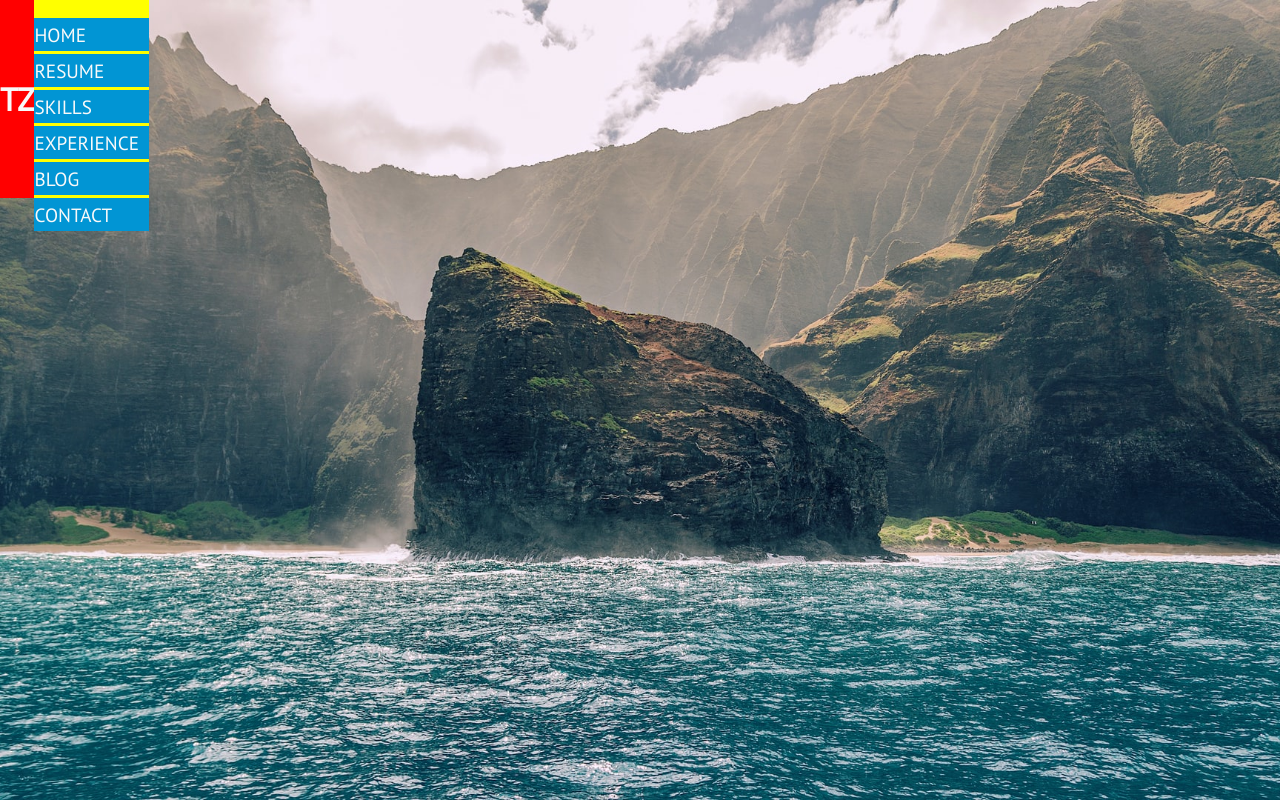
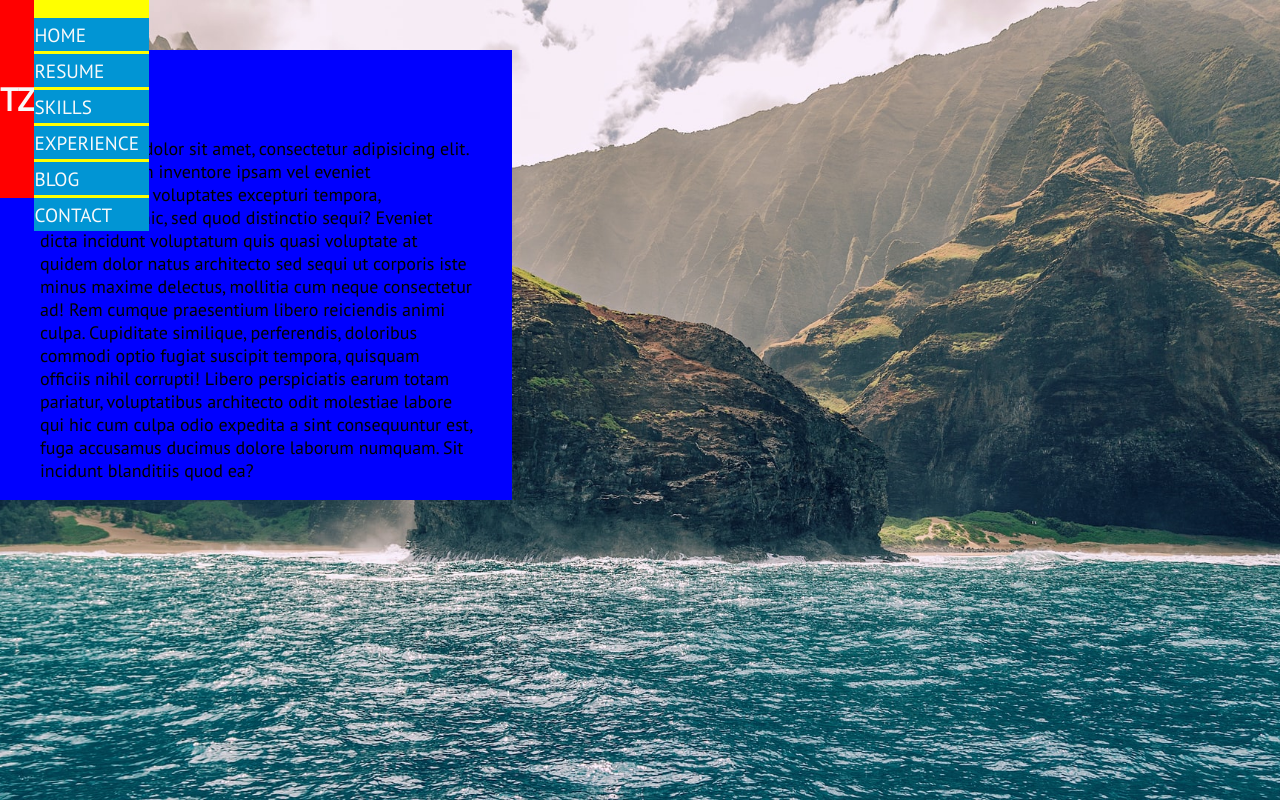
Before and after one commit to tzada8/troy-zada, a React (Create React App) app: page /blog in a window 1280 px wide. Built offline with nearby package versions, Linux system fonts and the light colour scheme.

Commit message:
added basic card frame for other pages

```diff
--- a/src/components/cards/blog/Blog.js
+++ b/src/components/cards/blog/Blog.js
@@ -1,10 +1,36 @@
 import React from "react";
 import "./Blog.css";
+import "../Cards.css";
 
 function Blog() {
    return (
-      <div>
-         <h1>BLOG</h1>
+      <div className="card-box">
+         <div className="card-container">
+            {/* TITLE OF CARD */}
+            <div className="card-title">
+               <h1>BLOG</h1>
+            </div>
+
+            {/* REST OF CONTENT */}
+            <div className="card-content">
+               <p>
+                  Lorem ipsum dolor sit amet, consectetur adipisicing elit.
+                  Totam aliquam inventore ipsam vel eveniet reprehenderit,
+                  voluptates excepturi tempora, accusantium hic, sed quod
+                  distinctio sequi? Eveniet dicta incidunt voluptatum quis quasi
+                  voluptate at quidem dolor natus architecto sed sequi ut
+                  corporis iste minus maxime delectus, mollitia cum neque
+                  consectetur ad! Rem cumque praesentium libero reiciendis animi
+                  culpa. Cupiditate similique, perferendis, doloribus commodi
+                  optio fugiat suscipit tempora, quisquam officiis nihil
+                  corrupti! Libero perspiciatis earum totam pariatur,
+                  voluptatibus architecto odit molestiae labore qui hic cum
+                  culpa odio expedita a sint consequuntur est, fuga accusamus
+                  ducimus dolore laborum numquam. Sit incidunt blanditiis quod
+                  ea?
+               </p>
+            </div>
+         </div>
       </div>
    );
 }
--- a/src/components/cards/contact/Contact.js
+++ b/src/components/cards/contact/Contact.js
@@ -1,10 +1,36 @@
 import React from "react";
 import "./Contact.css";
+import "../Cards.css";
 
 function Contact() {
    return (
-      <div>
-         <h1>CONTACT</h1>
+      <div className="card-box">
+         <div className="card-container">
+            {/* TITLE OF CARD */}
+            <div className="card-title">
+               <h1>CONTACT</h1>
+            </div>
+
+            {/* REST OF CONTENT */}
+            <div className="card-content">
+               <p>
+                  Lorem ipsum dolor sit amet, consectetur adipisicing elit.
+                  Totam aliquam inventore ipsam vel eveniet reprehenderit,
+                  voluptates excepturi tempora, accusantium hic, sed quod
+                  distinctio sequi? Eveniet dicta incidunt voluptatum quis quasi
+                  voluptate at quidem dolor natus architecto sed sequi ut
+                  corporis iste minus maxime delectus, mollitia cum neque
+                  consectetur ad! Rem cumque praesentium libero reiciendis animi
+                  culpa. Cupiditate similique, perferendis, doloribus commodi
+                  optio fugiat suscipit tempora, quisquam officiis nihil
+                  corrupti! Libero perspiciatis earum totam pariatur,
+                  voluptatibus architecto odit molestiae labore qui hic cum
+                  culpa odio expedita a sint consequuntur est, fuga accusamus
+                  ducimus dolore laborum numquam. Sit incidunt blanditiis quod
+                  ea?
+               </p>
+            </div>
+         </div>
       </div>
    );
 }
--- a/src/components/cards/experience/Experience.js
+++ b/src/components/cards/experience/Experience.js
@@ -1,10 +1,36 @@
 import React from "react";
 import "./Experience.css";
+import "../Cards.css";
 
 function Experience() {
    return (
-      <div>
-         <h1>EXPERIENCE</h1>
+      <div className="card-box">
+         <div className="card-container">
+            {/* TITLE OF CARD */}
+            <div className="card-title">
+               <h1>EXPERIENCE</h1>
+            </div>
+
+            {/* REST OF CONTENT */}
+            <div className="card-content">
+               <p>
+                  Lorem ipsum dolor sit amet, consectetur adipisicing elit.
+                  Totam aliquam inventore ipsam vel eveniet reprehenderit,
+                  voluptates excepturi tempora, accusantium hic, sed quod
+                  distinctio sequi? Eveniet dicta incidunt voluptatum quis quasi
+                  voluptate at quidem dolor natus architecto sed sequi ut
+                  corporis iste minus maxime delectus, mollitia cum neque
+                  consectetur ad! Rem cumque praesentium libero reiciendis animi
+                  culpa. Cupiditate similique, perferendis, doloribus commodi
+                  optio fugiat suscipit tempora, quisquam officiis nihil
+                  corrupti! Libero perspiciatis earum totam pariatur,
+                  voluptatibus architecto odit molestiae labore qui hic cum
+                  culpa odio expedita a sint consequuntur est, fuga accusamus
+                  ducimus dolore laborum numquam. Sit incidunt blanditiis quod
+                  ea?
+               </p>
+            </div>
+         </div>
       </div>
    );
 }
--- a/src/components/cards/resume/Resume.js
+++ b/src/components/cards/resume/Resume.js
@@ -1,10 +1,36 @@
 import React from "react";
 import "./Resume.css";
+import "../Cards.css";
 
 function Resume() {
    return (
-      <div>
-         <h1>RESUME</h1>
+      <div className="card-box">
+         <div className="card-container">
+            {/* TITLE OF CARD */}
+            <div className="card-title">
+               <h1>RESUME</h1>
+            </div>
+
+            {/* REST OF CONTENT */}
+            <div className="card-content">
+               <p>
+                  Lorem ipsum dolor sit amet, consectetur adipisicing elit.
+                  Totam aliquam inventore ipsam vel eveniet reprehenderit,
+                  voluptates excepturi tempora, accusantium hic, sed quod
+                  distinctio sequi? Eveniet dicta incidunt voluptatum quis quasi
+                  voluptate at quidem dolor natus architecto sed sequi ut
+                  corporis iste minus maxime delectus, mollitia cum neque
+                  consectetur ad! Rem cumque praesentium libero reiciendis animi
+                  culpa. Cupiditate similique, perferendis, doloribus commodi
+                  optio fugiat suscipit tempora, quisquam officiis nihil
+                  corrupti! Libero perspiciatis earum totam pariatur,
+                  voluptatibus architecto odit molestiae labore qui hic cum
+                  culpa odio expedita a sint consequuntur est, fuga accusamus
+                  ducimus dolore laborum numquam. Sit incidunt blanditiis quod
+                  ea?
+               </p>
+            </div>
+         </div>
       </div>
    );
 }
--- a/src/components/cards/skills/Skills.js
+++ b/src/components/cards/skills/Skills.js
@@ -1,10 +1,36 @@
 import React from "react";
 import "./Skills.css";
+import "../Cards.css";
 
 function Skills() {
    return (
-      <div>
-         <h1>SKILLS</h1>
+      <div className="card-box">
+         <div className="card-container">
+            {/* TITLE OF CARD */}
+            <div className="card-title">
+               <h1>SKILLS</h1>
+            </div>
+
+            {/* REST OF CONTENT */}
+            <div className="card-content">
+               <p>
+                  Lorem ipsum dolor sit amet, consectetur adipisicing elit.
+                  Totam aliquam inventore ipsam vel eveniet reprehenderit,
+                  voluptates excepturi tempora, accusantium hic, sed quod
+                  distinctio sequi? Eveniet dicta incidunt voluptatum quis quasi
+                  voluptate at quidem dolor natus architecto sed sequi ut
+                  corporis iste minus maxime delectus, mollitia cum neque
+                  consectetur ad! Rem cumque praesentium libero reiciendis animi
+                  culpa. Cupiditate similique, perferendis, doloribus commodi
+                  optio fugiat suscipit tempora, quisquam officiis nihil
+                  corrupti! Libero perspiciatis earum totam pariatur,
+                  voluptatibus architecto odit molestiae labore qui hic cum
+                  culpa odio expedita a sint consequuntur est, fuga accusamus
+                  ducimus dolore laborum numquam. Sit incidunt blanditiis quod
+                  ea?
+               </p>
+            </div>
+         </div>
       </div>
    );
 }
```
